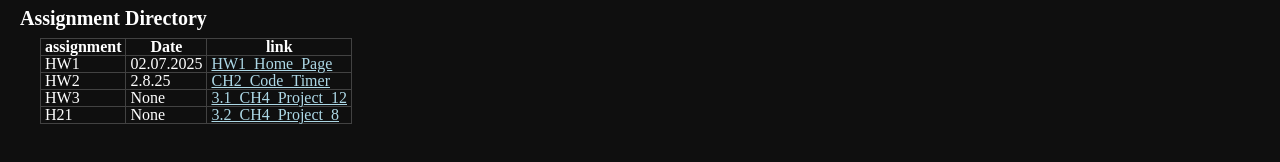
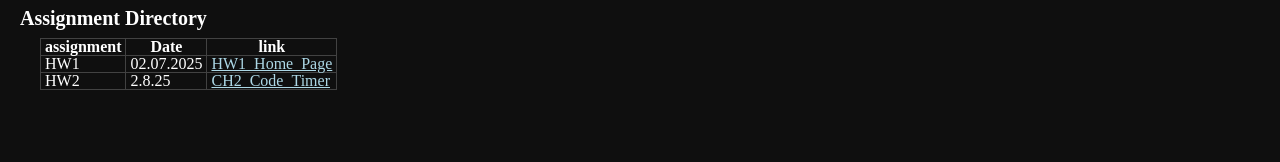
Before and after one commit to emanresU9/TsunamiFlow, a plain HTML site: page CS330 Website/index.html in a window 1280 px wide. Shown: the part 172-334 px from the top of the page. Drawn offline with Linux system fonts and the light colour scheme.

Commit message:
updated index

```diff
--- a/CS330 Website/index.html
+++ b/CS330 Website/index.html
@@ -36,16 +36,6 @@
                     <td>2.8.25</td>
                     <td><a href="./statics/html/HW2_Code_Timer.html">CH2_Code_Timer</a></td>
                 </tr>
-                <tr>
-                    <td>HW3</td>
-                    <td>None</td>
-                    <td><a href="#">3.1_CH4_Project_12</a></td>
-                </tr>
-                <tr>
-                    <td>H21</td>
-                    <td>None</td>
-                    <td><a href="#">3.2_CH4_Project_8</a></td>
-                </tr>
             </table>
         </section>
     </div>
```
